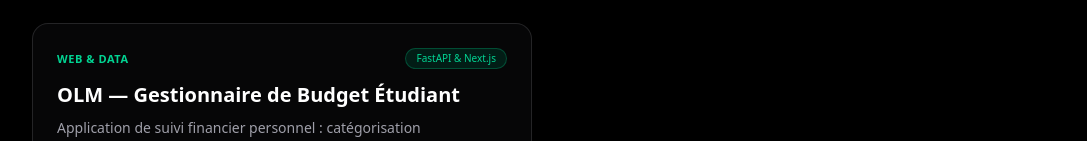
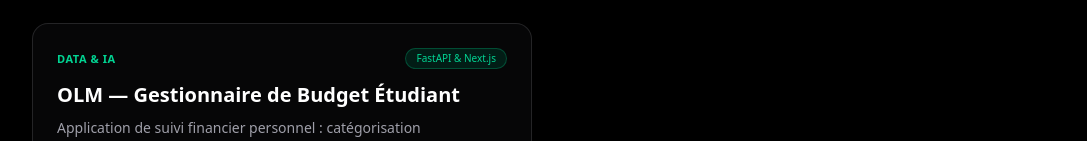
Before and after one commit to MathisLc25/cv-data-green, a Next.js app: page / in a window 1280 px wide. Shown: the part 2619-2760 px from the top of the page, without its empty margins (96-1183 px from the left). Built offline with nearby package versions, Linux system fonts and the light colour scheme.

Commit message:
fix(types): corriger categorie OLM vers Data & IA

```diff
--- a/src/app/page.tsx
+++ b/src/app/page.tsx
@@ -94,7 +94,7 @@ const projects: Project[] = [
   },
   {
   title: "OLM — Gestionnaire de Budget Étudiant",
-  category: "Web & Data",
+  category: "Data & IA",
   badge: "FastAPI & Next.js",
   desc: "Application de suivi financier personnel : catégorisation automatique des dépenses, alertes de budget et module d'import de relevés bancaires CSV.",
   tech: "Python, FastAPI, SQLModel, Next.js, Tailwind CSS",
```
